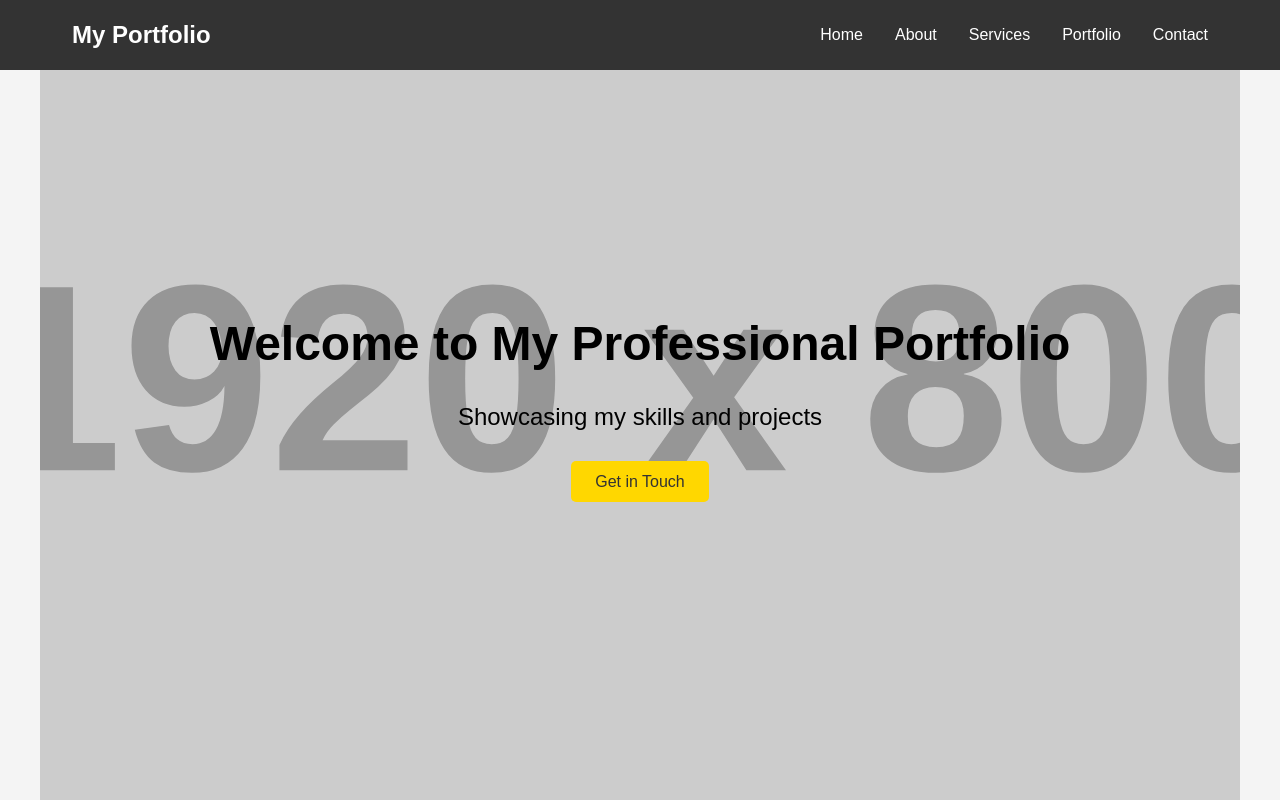
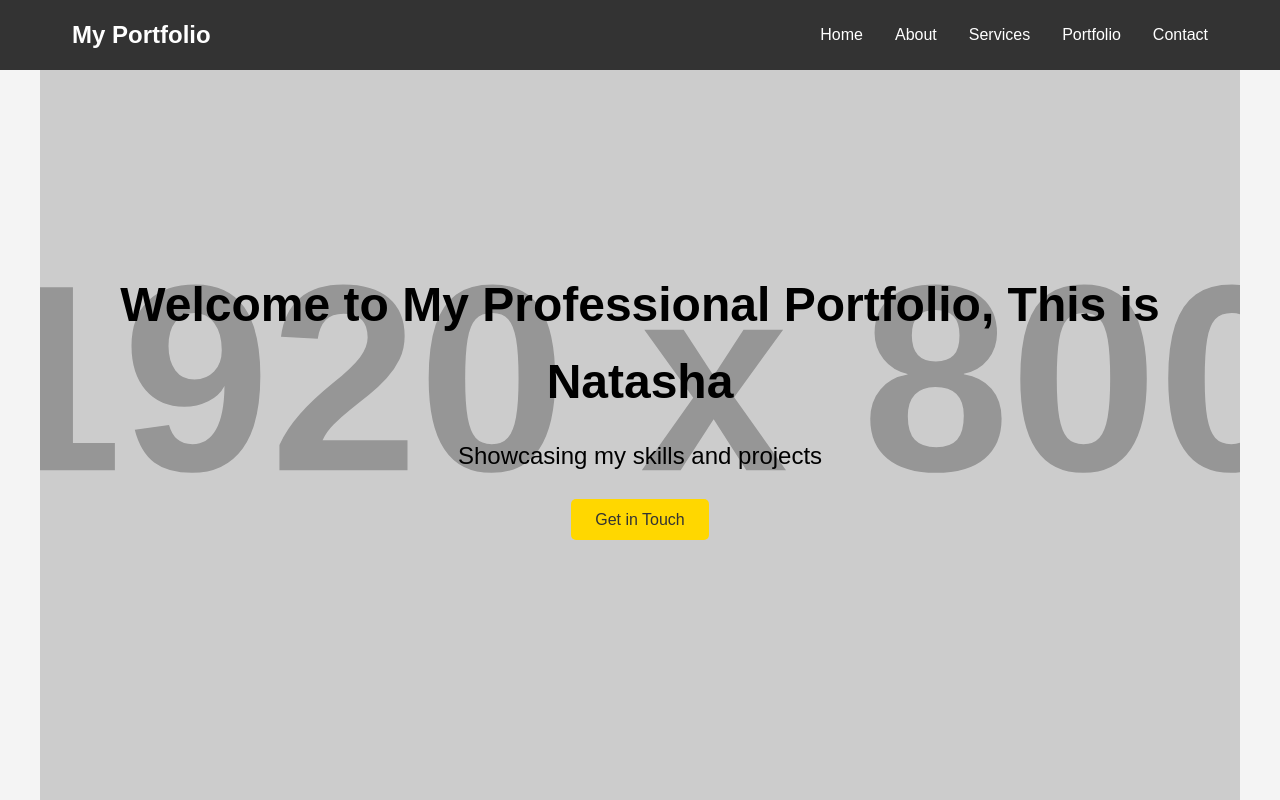
Before and after one commit to nuts06/myportfolio, a plain HTML site: page index.html in a window 1280 px wide. Shown: the top 800 px of the page. Drawn offline with Linux system fonts and the light colour scheme; placeholder pictures from the web are drawn by us.

Commit message:
update the index

```diff
--- a/index.html
+++ b/index.html
@@ -266,7 +266,7 @@
 
     <section id="hero">
         <div class="hero-content">
-            <h1>Welcome to My Professional Portfolio</h1>
+            <h1>Welcome to My Professional Portfolio, This is Natasha</h1>
             <p style="color: black">Showcasing my skills and projects</p>
             <a href="#contact" class="btn">Get in Touch</a>
         </div>
```
